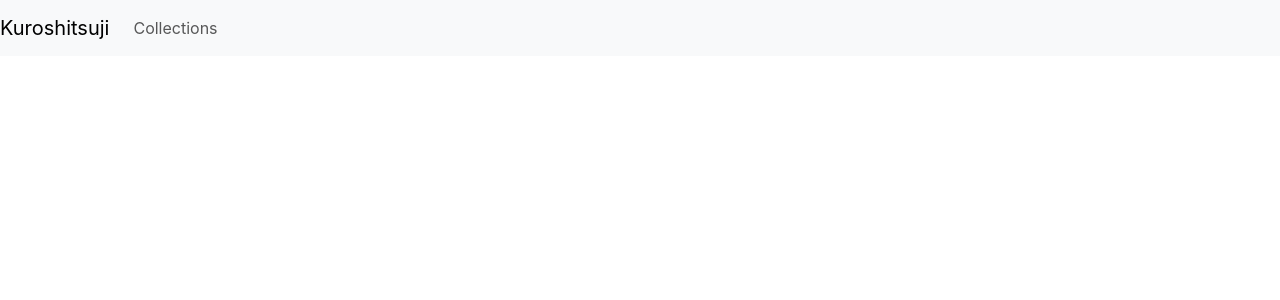
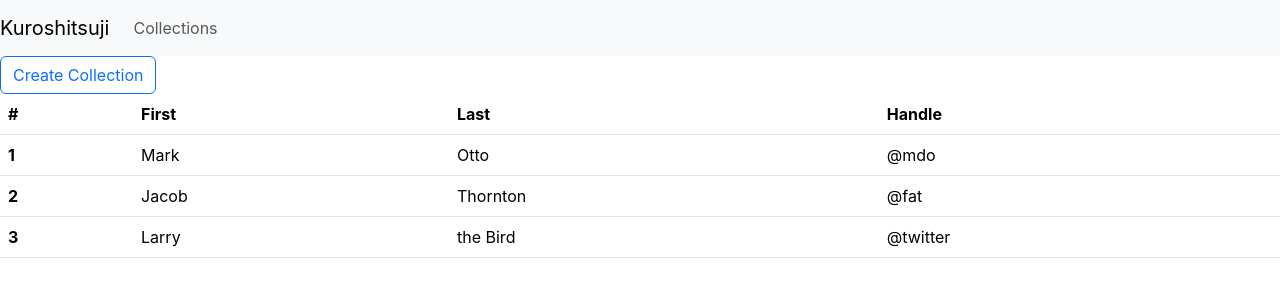
Before and after one commit to krishnamurthypranesh/kuroshitsuji, a React (Create React App) app in the folder frontend/: page / in a window 1280 px wide. Before the commit this address led to /login. Shown: the top 300 px of the page. Built offline with nearby package versions, Linux system fonts and the light colour scheme; sample sign-in values are in the browser's storage.

Commit message:
Get the login check logic working correctly

```diff
--- a/frontend/src/App.js
+++ b/frontend/src/App.js
@@ -1,4 +1,4 @@
-import { BrowserRouter, Route, Routes } from 'react-router-dom';
+import { BrowserRouter, Navigate, Route, Routes } from 'react-router-dom';
 
 import Home from './home';
 
@@ -15,21 +15,29 @@ import './App.css';
 import { useEffect, useState, useLayoutEffect } from 'react';
 
 function App() {
-  const [loggedIn, setLoggedIn] = useState(false);
-  const [email, setEmail] = useState("");
-
-  useEffect(() => {
+  const checkSession = () => {
     const user = JSON.parse(localStorage.getItem("user"))
 
     if (!user || !user.token) {
-      setLoggedIn(false)
-      return
-    } else {
-      setLoggedIn(true)
+      // make a call to check the validity of the session here
+      return false
     }
+
+    return true
+  }
+
+  const [loggedIn, setLoggedIn] = useState(checkSession());
+  const [email, setEmail] = useState("");
+
+  useLayoutEffect(() => {
+    const _loggedIn = checkSession();
+    setLoggedIn(_loggedIn);
   }, [])
 
-  console.log("before returning app: ", loggedIn);
+
+  console.log("1. before running checkSession: ", loggedIn);
+  checkSession();
+  console.log("2. after running checkSession: ", loggedIn);
 
   return (
       <div className="App">
@@ -40,15 +48,24 @@ function App() {
 
         <Routes>
 
-          <Route exact path='/' element={<PrivateRoute loggedIn={loggedIn} />}>
+          <Route
+            exact
+            path="/login"
+            element={
+              !loggedIn ? (
+                <Login loggedIn={loggedIn} setLoggedIn={setLoggedIn} setEmail={setEmail} />
+              ) : (
+                <Navigate replace to={"/"} />
+              )}
+            />
+
+          <Route exact path='/' element={<PrivateRoute component={Home} loggedIn={loggedIn} />}>
             <Route exact path='/' element={<Home loggedIn={loggedIn} setLoggedIn={setLoggedIn} />}/>
           </Route>
 
-          <Route exact path='/collections/new' element={<PrivateRoute loggedIn={loggedIn} />}>
+          <Route exact path='/collections/new' element={<PrivateRoute component={CreateCollection} loggedIn={loggedIn} />}>
             <Route path="/collections/new" element={<CreateCollection />} />
           </Route>
-
-          { !loggedIn && <Route path="/login" element={<Login setLoggedIn={setLoggedIn} setEmail={setEmail} />} /> }
 
         </Routes>
 
--- a/frontend/src/home.js
+++ b/frontend/src/home.js
@@ -23,8 +23,8 @@ const Home = (props) => {
 
     return (
         <div>
-            <button type="button" class="btn btn-outline-primary" onClick={onCreateCollectionButtonClick}>Create Collection</button>
-            <table class="table">
+            <button type="button" className="btn btn-outline-primary" onClick={onCreateCollectionButtonClick}>Create Collection</button>
+            <table className="table">
                 <thead>
                     <tr>
                     <th scope="col">#</th>
--- a/frontend/src/login.js
+++ b/frontend/src/login.js
@@ -4,29 +4,6 @@ import { useNavigate } from "react-router-dom";
 
 
 export async function createSession(email, password, props) {
-    let token = "";
-    // fetch(
-    //     "http://localhost:8000/v1/authn/user-sessions/",
-    //     {
-    //         method: "POST",
-    //         headers: {
-    //             "Content-Type": "application/json",
-    //         },
-    //         body: JSON.stringify({
-    //             username: email,
-    //             password: password,
-    //         })
-    //     }
-    // ).then(r => {
-    //     if (r.ok) {
-    //         return r.json();
-    //     } else {
-    //         console.log(r)
-    //         throw new Error("failed to login");
-    //     }
-    // }).then((data) => {
-    //     token = data.token;
-    // });
     const response = await fetch(
         "http://localhost:8000/v1/authn/user-sessions/",
         {
@@ -54,9 +31,7 @@ export async function createSession(email, password, props) {
 export async function deleteSession() {
     const userToken = JSON.parse(localStorage.getItem("user")).token;
 
-    let loggedOut = false;
-
-    fetch(
+    const response = await fetch(
         "http://localhost:8000/v1/authn/user-sessions/",
         {
             method: "DELETE",
@@ -65,18 +40,14 @@ export async function deleteSession() {
                 "Content-Type": "application/json",
             },
         }
-    ).then(r => {
-        if(!r.ok) {
-            console.log("unable to log out");
-        } else {
-            console.log("logged out successfully");
-            loggedOut = true;
-        }
-    })
+    );
 
-    if (!loggedOut) {
-        throw new Error("unable to log out!");
+    if (!response.ok) {
+        console.log(response);
+        throw new Error("failed to login");
     }
+
+    return true
 }
 
 
@@ -118,12 +89,7 @@ const Login = (props) => {
             return
         }
 
-        if (!loggedIn) {
-            console.log("loggedIn: ", loggedIn)
-            logIn();
-        } else {
-            console.log("already logged in");
-        }
+        logIn();
 
     }
 
@@ -140,6 +106,11 @@ const Login = (props) => {
             console.log(e);
         }
 
+    }
+
+    if (loggedIn) {
+        console.log("already logged in");
+        navigate("/");
     }
 
     return <div className={"mainContainer"}>
```
